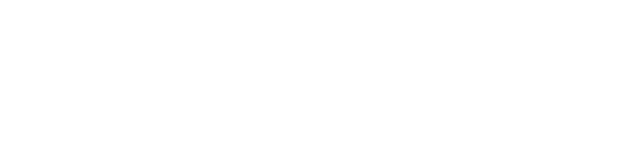
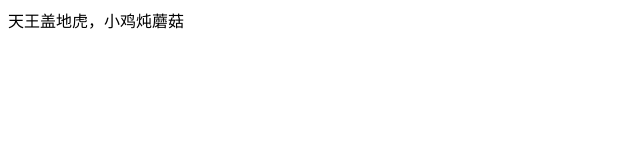
Before and after one commit to lijun-0517/project_01, a plain HTML site: page index.html in a window 1280 px wide. Shown: the whole page, without its empty margins (0-640 px from the left). Drawn offline with Linux system fonts and the light colour scheme.

Commit message:
修改了index.html

```diff
--- a/index.html
+++ b/index.html
@@ -8,7 +8,7 @@
 </head>
 
 <body>
-
+    天王盖地虎，小鸡炖蘑菇
 </body>
 
 </html>
```
